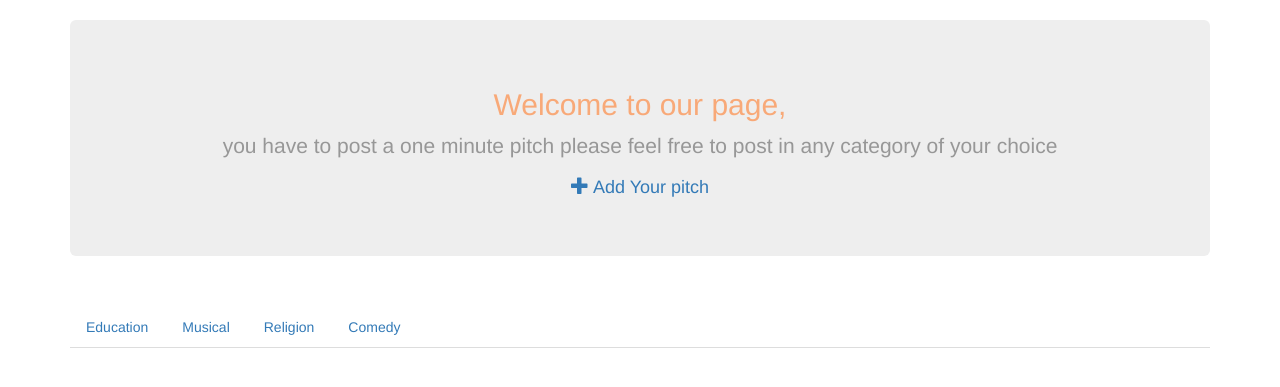
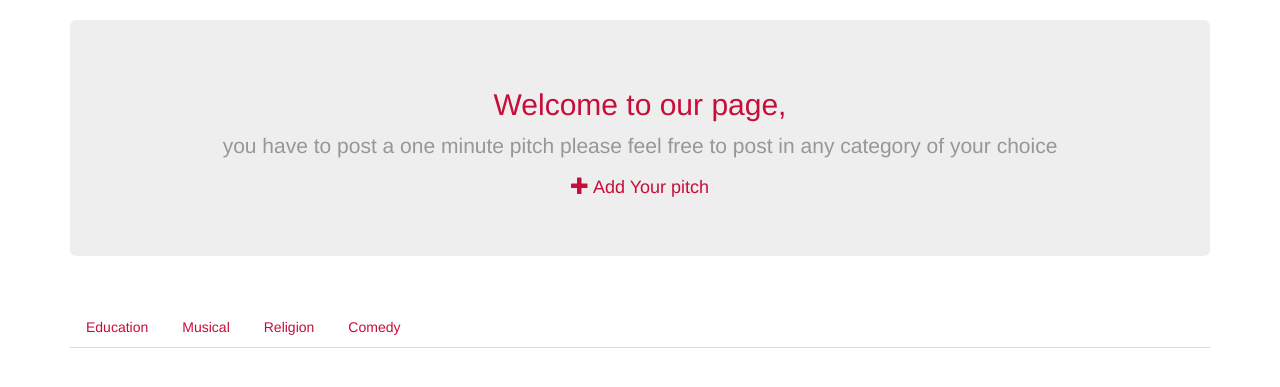
Before and after one commit to Elianehbmna/Minute_Pitch, a Flask app: page / in a window 1280 px wide. Shown: the part 52-439 px from the top of the page. Run offline with Flask 2, Linux system fonts and the light colour scheme; data that the repository does not hold is empty; some libraries are stand-ins or nearby versions.

Commit message:
styling a little

```diff
--- a/app/templates/index.html
+++ b/app/templates/index.html
@@ -7,23 +7,23 @@
   {% block content %}
     <div class="container">
             <div class="jumbotron jumbotron-fluid">
-      <h2 style="color: #f8a978;text-align: center" class="display-4">Welcome to our page,</h2>
+      <h2 style="color: #c70d3a;text-align: center" class="display-4">Welcome to our page,</h2>
       <p style="color: #979797;text-align: center" class="lead">you have to post a one minute pitch please feel free to post in any category of your choice</p>
-      <h4 style="color: #979797;text-align: center" ><a  href="/pitches/new/"><span class="glyphicon glyphicon-plus" aria-hidden="true"></span>   Add Your pitch </a></h4>
+      <h4 style="text-align: center" ><a  href="/pitches/new/" style="color: #c70d3a"><span class="glyphicon glyphicon-plus" aria-hidden="true" style="color: #c70d3a"></span>   Add Your pitch </a></h4>
       </div>
       <br>
-      <ul class="nav nav-tabs" role="tablist">
+      <ul class="nav nav-tabs" role="tablist" style="color: #c70d3a">
         <li class="nav-item">
-          <a class="nav-link active" data-toggle="tab" href="#Educational">Education</a>
+          <a class="nav-link active" data-toggle="tab" href="#Educational"style="color: #c70d3a">Education</a>
         </li>
         <li class="nav-item">
-          <a class="nav-link" data-toggle="tab" href="#Musical">Musical</a>
+          <a class="nav-link" data-toggle="tab" href="#Musical" style="color: #c70d3a">Musical</a>
         </li>
         <li class="nav-item">
-          <a class="nav-link" data-toggle="tab" href="#Religion">Religion</a>
+          <a class="nav-link" data-toggle="tab" href="#Religion" style="color: #c70d3a">Religion</a>
         </li>
         <li class="nav-item">
-          <a class="nav-link" data-toggle="tab" href="#Comedy">Comedy</a>
+          <a class="nav-link" data-toggle="tab" href="#Comedy" style="color: #c70d3a">Comedy</a>
         </li>
       </ul>
 
--- a/app/templates/macros.html
+++ b/app/templates/macros.html
@@ -32,11 +32,11 @@
 
 				</p>
 
-				<a href="{{url_for('main.new_comment',pitch_id = category.id)}}" class="glyphicon glyphicon-comment" style="margin:10px;"></a>
+				<a href="{{url_for('main.new_comment',pitch_id = category.id)}}" class="glyphicon glyphicon-comment" style="margin:10px;color: #c70d3a"></a>
 
-				<a href="{{url_for('main.upvote',pitch_id = category.id)}}" class="glyphicon glyphicon-thumbs-up" style="margin:10px;" ><i></i><span>{{category.upvotes.count()}}</span></a>
+				<a href="{{url_for('main.upvote',pitch_id = category.id)}}" class="glyphicon glyphicon-thumbs-up" style="margin:10px;color: #c70d3a" ><i></i><span>{{category.upvotes.count()}}</span></a>
 
-				<a href="{{url_for('main.downvote',pitch_id = category.id)}}" class= "glyphicon glyphicon-thumbs-down" style="margin:10px;"><i></i><span>{{category.downvotes.count()}}</span></a>
+				<a href="{{url_for('main.downvote',pitch_id = category.id)}}" class= "glyphicon glyphicon-thumbs-down" style="margin:10px;color: #c70d3a"><i></i><span>{{category.downvotes.count()}}</span></a>
 
 			</div>
 		</div>
```
